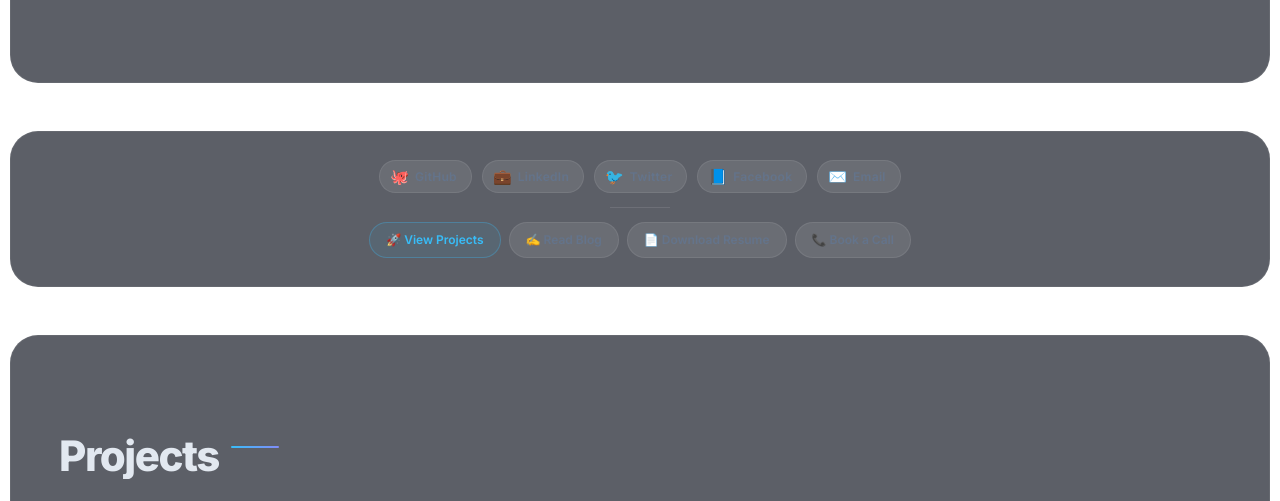
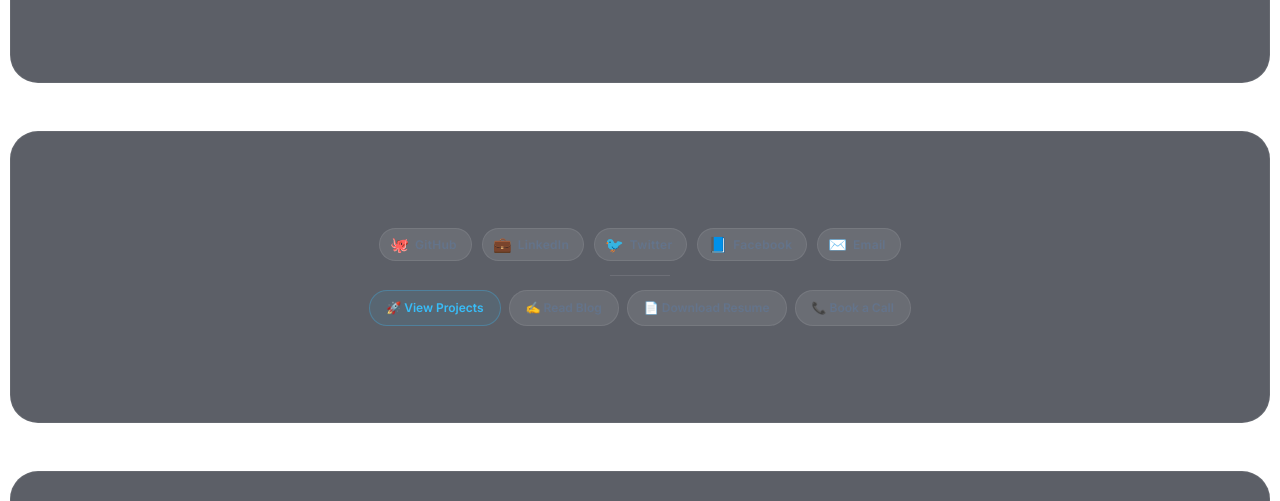
Before and after one commit to clkhoo5211/PerSoNalReSuMe, a React (Vite) app: page / in a window 1280 px wide. Shown: the part 2640-3141 px from the top of the page. Built offline with nearby package versions, Linux system fonts and the light colour scheme.

Commit message:
fix: LinkTree section invisible over canvas — add frosted glass background
.linktree-section was using a custom class that bypassed the global
section[id] frosted-glass rule. Added background/backdrop/border directly.

https://claude.ai/code/session_0165dhPvzWZEcWzFt742qXfk

```diff
--- a/src/components/LinkTree.css
+++ b/src/components/LinkTree.css
@@ -1,7 +1,14 @@
 .linktree-section {
-  padding: 28px var(--space-xl) !important;
+  padding: 28px var(--space-xl);
   display: flex;
   justify-content: center;
+  background: var(--section-bg);
+  backdrop-filter: blur(22px);
+  -webkit-backdrop-filter: blur(22px);
+  border-radius: var(--r-xl);
+  border: 1px solid var(--border);
+  margin: var(--sp-xl) auto;
+  max-width: 1260px;
 }
 
 .lt-strip {
```
